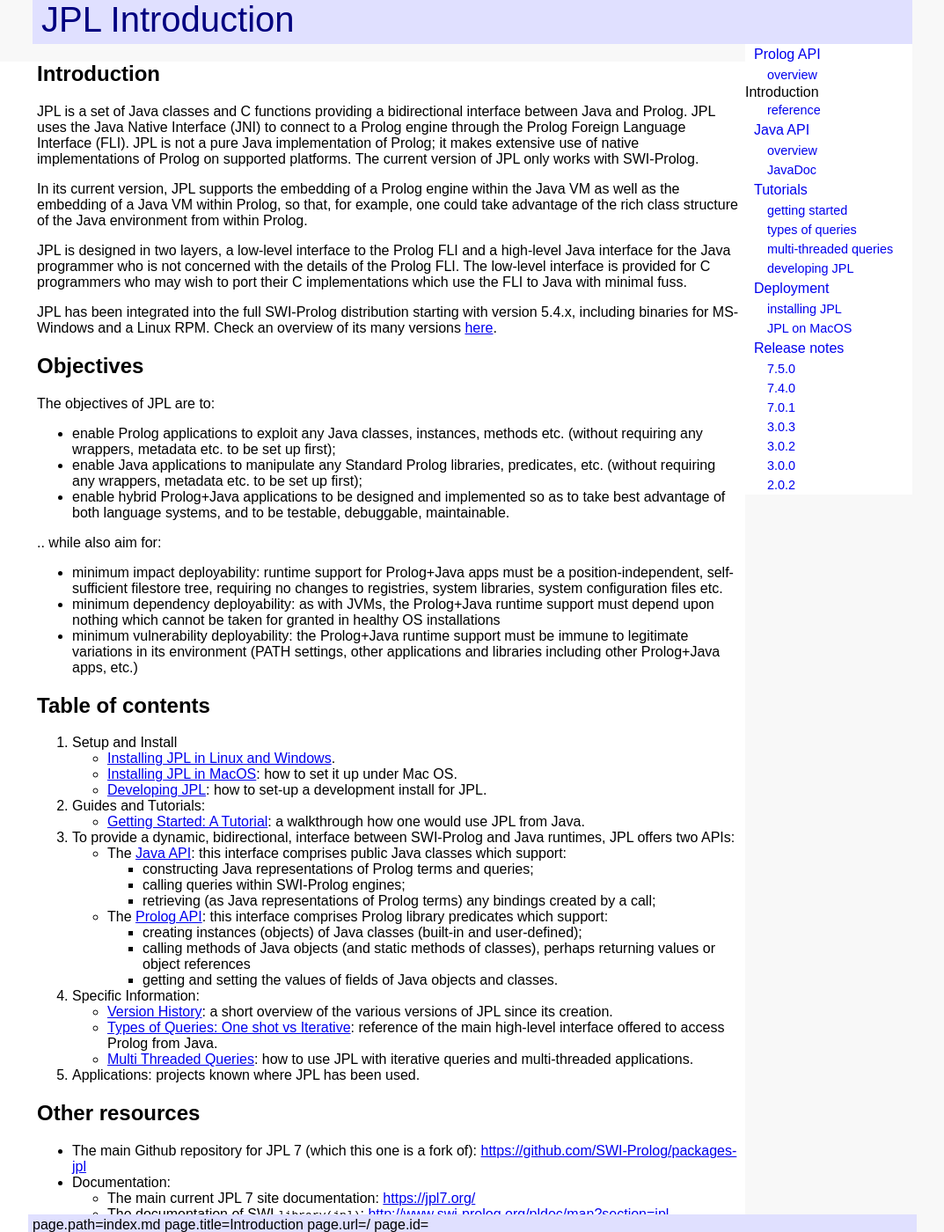
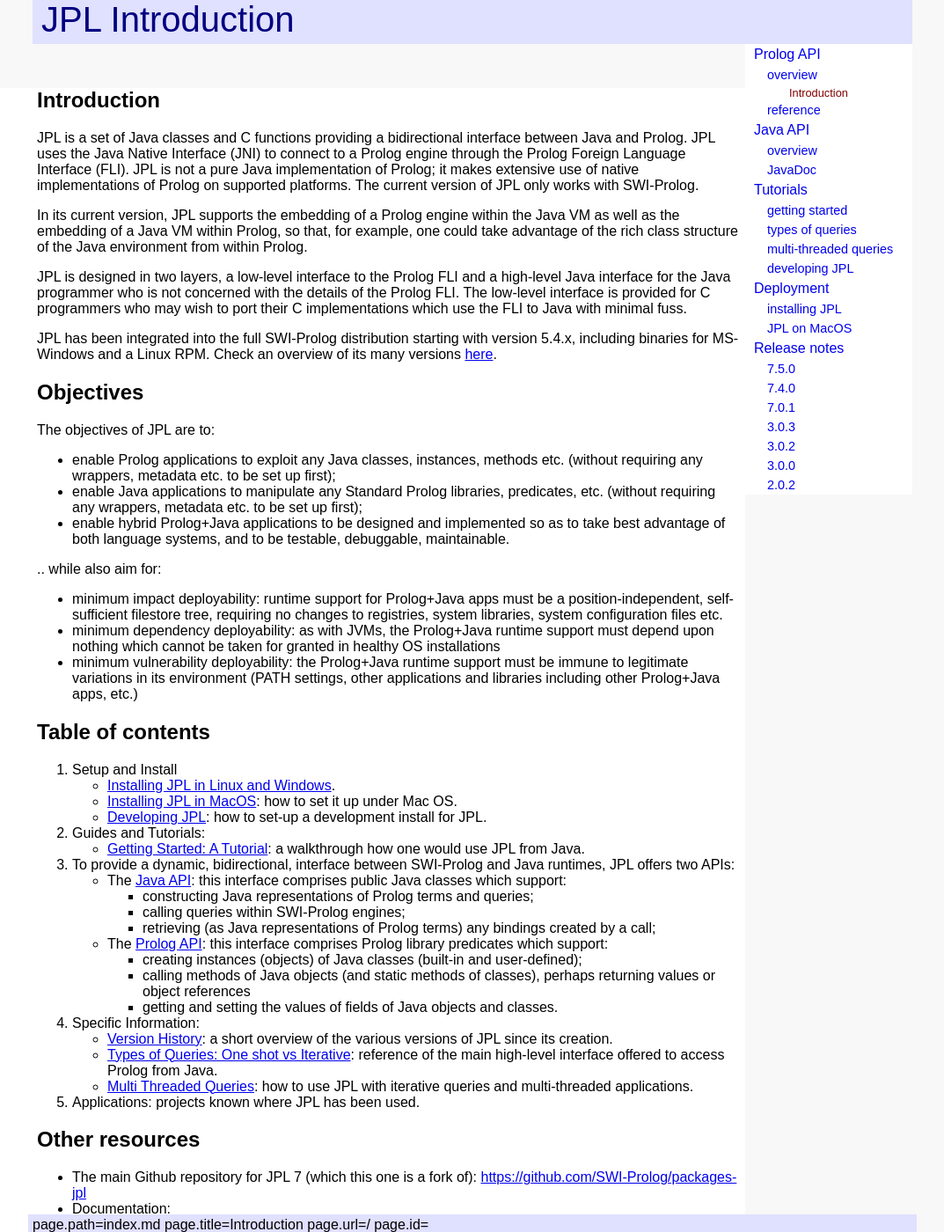
Before and after one commit to anionic/jpl-nav, a Jekyll site: the page built from docs/index.md, in a window 1280 px wide and 1400 px high. Shown: the whole window at 88% size, without its empty margins (103-1176 px from the left). Built offline with Jekyll 4.4.1, drawn with Linux system fonts in a browser that asks for light colours; our own code applies the rules of GitHub Pages for plain Markdown files.

Commit message:
Update default.html

```diff
--- a/docs/_layouts/default.html
+++ b/docs/_layouts/default.html
@@ -115,8 +115,9 @@
 					font-size: 90%;
 					padding-left: 25px;
 				}
-				.navbar2 > li.level3 > a { /* indented navigation sidebar item content */
+				.navbar2 > li.level3 > span { /* indented navigation sidebar item content */
 					color: #800000;
+					cursor:pointer;
 					font-size: 80%;
 					padding-left: 50px;
 				}
@@ -132,7 +133,7 @@
 					visibility: hidden;
 				}
 				.mainbar1 { /* centred */
-					margin: 0 auto 0 auto; /* horiz centred */
+					margin: 50px auto 0 auto; /* horiz centred */
 					max-width: 1000px;
 				}
 				.mainbar2 { /* avoids nav */
```
